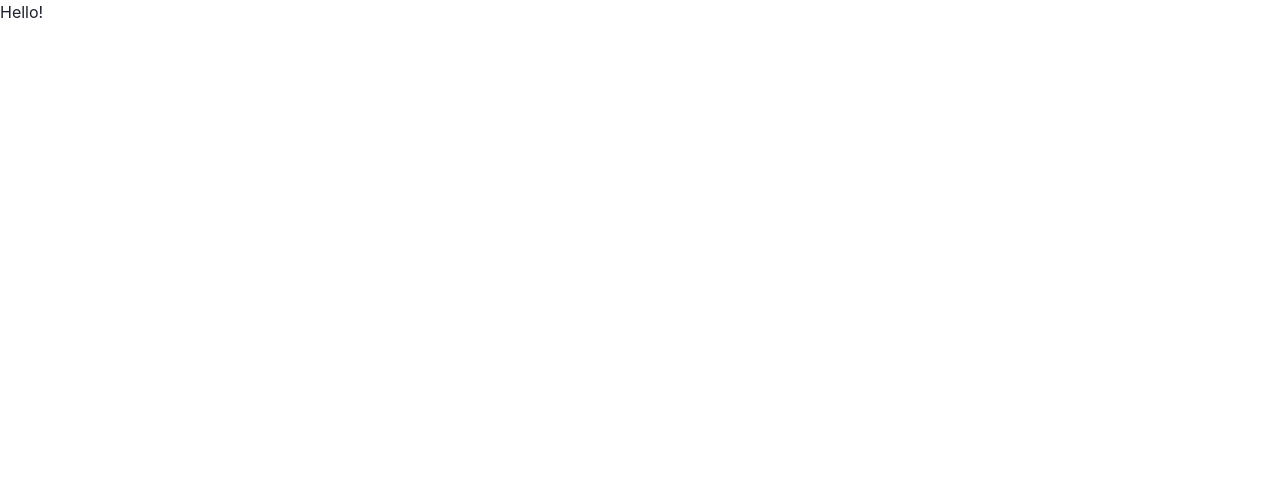
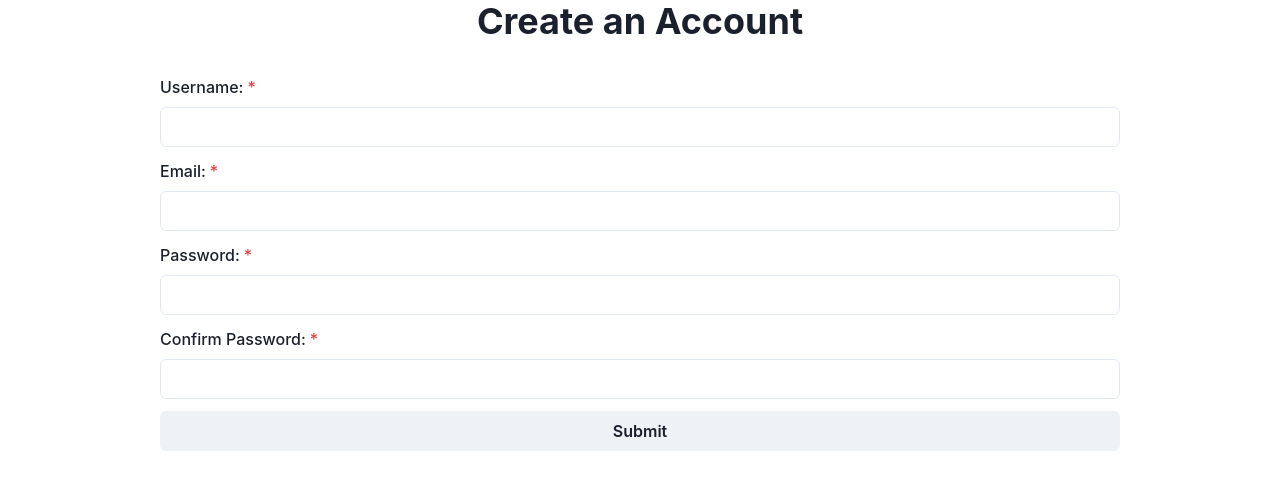
Before and after one commit to kssampson/fingerprint-project-frontend, a React (Create React App) app: page / in a window 1280 px wide. Shown: the top 490 px of the page. Built offline with nearby package versions, Linux system fonts and the light colour scheme.

Commit message:
set up Form component structure and related state

```diff
--- a/package.json
+++ b/package.json
@@ -14,6 +14,7 @@
     "@types/node": "^16.18.103",
     "@types/react": "^18.3.3",
     "@types/react-dom": "^18.3.0",
+    "axios": "^1.7.2",
     "framer-motion": "^11.3.7",
     "react": "^18.3.1",
     "react-dom": "^18.3.1",
--- a/src/App.tsx
+++ b/src/App.tsx
@@ -2,12 +2,13 @@ import React from 'react';
 import logo from './logo.svg';
 import './App.css';
 import { Box } from '@chakra-ui/react';
+import Form from './components/Form';
 
 function App() {
   return (
-    <Box>
-      Hello!
-    </Box>
+    <>
+      <Form />
+    </>
   );
 }
 
--- /dev/null
+++ b/src/components/Form.tsx
@@ -0,0 +1,68 @@
+import { Box, Button, FormControl, FormErrorMessage, FormLabel, Heading, Input, Stack, VStack } from "@chakra-ui/react"
+import { useState } from "react";
+import { validateInputs } from "../utils/validateInputs";
+import createUserSubmit from "../utils/createUserSubmit";
+import { useToast } from '@chakra-ui/react'
+
+const Form = () => {
+
+  const toast = useToast();
+
+  const [name, setName] = useState<string>("");
+  const [email, setEmail] = useState<string>("");
+  const [password, setPassword] = useState<string>("");
+  const [secondPassword, setSecondPassword] = useState<string>("")
+
+  const [nameSubmitted, setNameSubmitted] = useState<boolean>(false);
+  const [emailSubmitted, setEmailSubmitted] = useState<boolean>(false);
+  const [passwordSubmitted, setPasswordSubmitted] = useState<boolean>(false);
+  const [secondPasswordSubmitted, setSecondPasswordSubmitted] = useState<boolean>(false);
+
+
+
+
+  return (
+    <Box>
+      <VStack >
+        <Heading mb={6}>Create an Account</Heading>
+        <Box maxWidth={"75%"} width={"100%"}>
+          <Stack spacing={3}>
+            <Box>
+              <FormControl isRequired>
+                <FormLabel>Username:</FormLabel>
+                <Input />
+
+              </FormControl>
+            </Box>
+            <Box>
+              <FormControl  isRequired>
+                <FormLabel>Email:</FormLabel>
+                <Input  />
+
+              </FormControl>
+            </Box>
+            <Box>
+              <FormControl isRequired>
+                <FormLabel>Password:</FormLabel>
+                <Input/>
+
+              </FormControl>
+            </Box>
+            <Box>
+              <FormControl isRequired>
+                <FormLabel>Confirm Password:</FormLabel>
+                <Input  />
+              </FormControl>
+            </Box>
+            <Button
+
+            >Submit
+            </Button>
+          </Stack>
+        </Box>
+      </VStack>
+    </Box>
+  );
+};
+
+export default Form;
--- /dev/null
+++ b/src/utils/createUserSubmit.ts
@@ -0,0 +1,12 @@
+import axios from 'axios';
+
+const createUserSubmit = async (userData: object) => {
+  try {
+    await axios.post('http://localhost:3001/auth/register', userData);
+  } catch(error) {
+    console.log('Failed on front end: ', error)
+    throw error
+  }
+}
+
+export default createUserSubmit;
--- /dev/null
+++ b/src/utils/validateInputs.ts
@@ -0,0 +1,20 @@
+
+
+const isValidEmail = (email: string) => {
+  const emailFormat = /^[a-zA-Z0-9_.+-]+@[a-zA-Z0-9-]+\.[a-zA-Z0-9-.]+$/;
+  return email.match(emailFormat) && email.length > 0 ? true : false;
+}
+
+const isValidName = (name: string) => {
+  return name.length > 0 ? true : false;
+}
+
+const isValidPassword = (password: string) => {
+  return password.length >= 8 ? true : false;
+}
+
+const isValidSecondPassword = (password: string, secondPassword: string) => {
+  return password === secondPassword && isValidPassword(secondPassword) ? true : false;
+}
+
+export const validateInputs = { isValidEmail, isValidName, isValidPassword, isValidSecondPassword };
```
Also changed, not shown: 1 other file (tests, documents, lock files or other folders).
